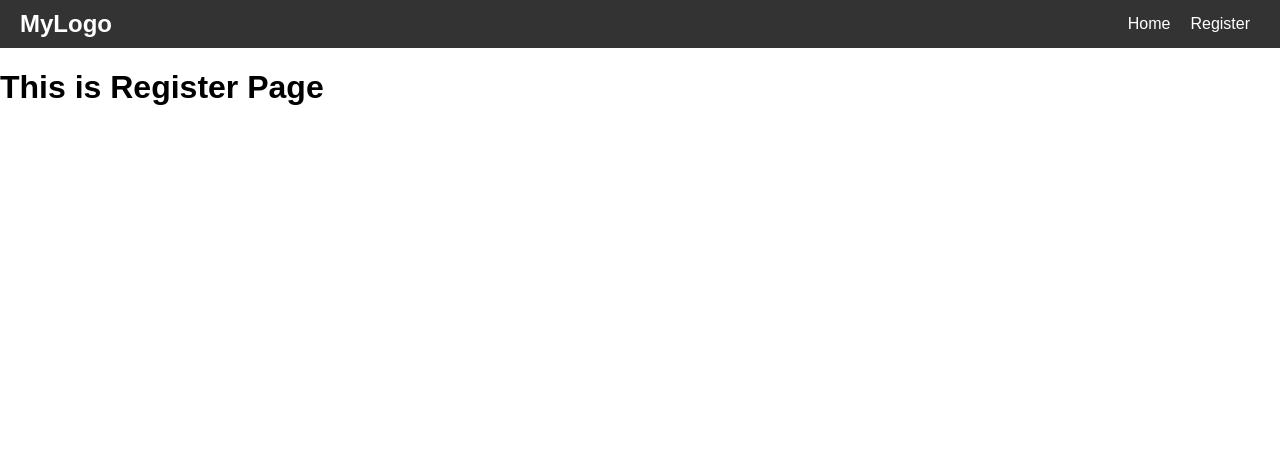
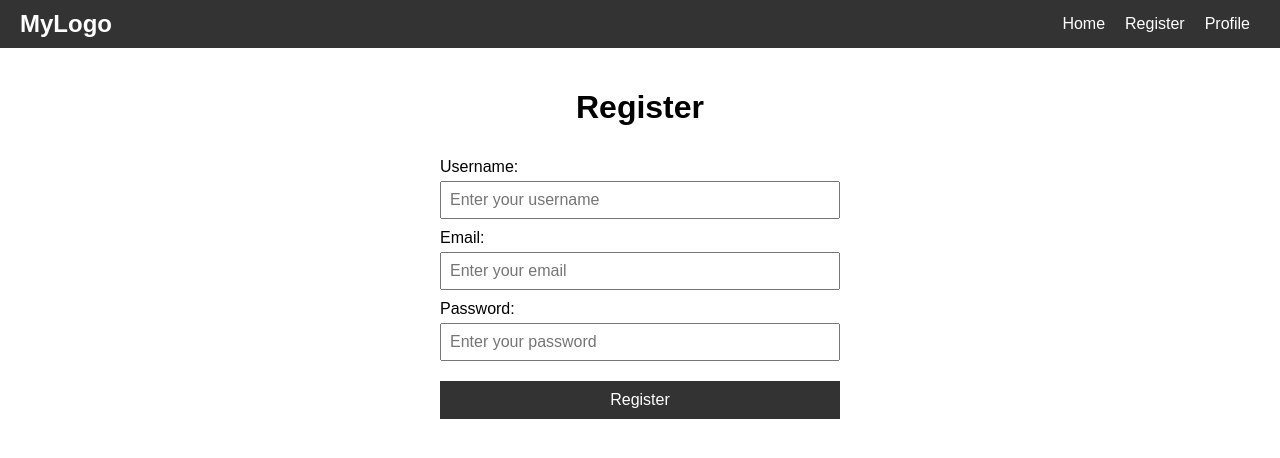
Before and after one commit to Mariuskvaal/apt-testing, a React (Create React App) app in the folder api-testing/: page /Register in a window 1280 px wide. Shown: the top 458 px of the page. Built offline with nearby package versions, Linux system fonts and the light colour scheme.

Commit message:
fixing home and register

```diff
--- a/api-testing/package.json
+++ b/api-testing/package.json
@@ -6,6 +6,7 @@
     "@testing-library/jest-dom": "^5.17.0",
     "@testing-library/react": "^13.4.0",
     "@testing-library/user-event": "^13.5.0",
+    "axios": "^1.7.8",
     "react": "^18.3.1",
     "react-dom": "^18.3.1",
     "react-router-dom": "^7.0.1",
--- a/api-testing/src/App.js
+++ b/api-testing/src/App.js
@@ -2,6 +2,7 @@ import React from 'react';
 import { BrowserRouter as Router, Routes, Route } from "react-router-dom";
 import Home from "./pages/Home/Home";
 import Register from "./pages/Register/Register"
+import Profile from "./pages/Profile/Profile"
 
 
 function App() {
@@ -10,6 +11,7 @@ function App() {
     <Routes>
       <Route path="/" element={<Home />} />
       <Route path="Register" element={<Register />} />
+      <Route path="Profile" element={<Profile />} />
     </Routes>
     </Router>
   );
--- a/api-testing/src/pages/Home/Home.jsx
+++ b/api-testing/src/pages/Home/Home.jsx
@@ -19,6 +19,7 @@ return (
         <ul className={`navbar-links ${isMenuOpen ? "active" : ""}`}>
           <li><Link to="/">Home</Link></li>
           <li><Link to="/Register">Register</Link></li>
+          <li><Link to="/Profile">Profile</Link></li>
         </ul>
       </nav>
 
--- a/api-testing/src/pages/Profile/Profile.jsx
+++ b/api-testing/src/pages/Profile/Profile.jsx
@@ -0,0 +1,18 @@
+import React, { useState } from "react";
+
+function Counter() {
+  const [count, setCount] = useState(0); // Initialize state with 0
+
+  const increment = () => {
+    setCount(count + 1); // Update state by adding 1
+  };
+
+  return (
+    <div>
+      <p>You clicked {count} times</p>
+      <button onClick={increment}>Click me</button>
+    </div>
+  );
+}
+
+export default Counter;
--- a/api-testing/src/pages/Register/Register.css
+++ b/api-testing/src/pages/Register/Register.css
@@ -0,0 +1,41 @@
+.register-page {
+    max-width: 400px;
+    margin: 0 auto;
+    padding: 20px;
+    text-align: center;
+  }
+
+  .register-form {
+    display: flex;
+    flex-direction: column;
+  }
+
+  .register-form label {
+    margin-top: 10px;
+    text-align: left;
+  }
+
+  .register-form input {
+    margin-top: 5px;
+    padding: 8px;
+    font-size: 1rem;
+  }
+
+  .register-form button {
+    margin-top: 20px;
+    padding: 10px;
+    font-size: 1rem;
+    background-color: #333;
+    color: white;
+    border: none;
+    cursor: pointer;
+  }
+
+  .register-form button:hover {
+    background-color: #555;
+  }
+
+  .message {
+    margin-top: 20px;
+    font-weight: bold;
+  }
--- a/api-testing/src/pages/Register/Register.jsx
+++ b/api-testing/src/pages/Register/Register.jsx
@@ -1,29 +1,126 @@
 import React, { useState } from "react";
 import { Link } from "react-router-dom";
+import axios from "axios";
 import "./Register.css";
 
 const Register = () => {
+  // State for navigation menu toggle
+  const [isMenuOpen, setIsMenuOpen] = useState(false);
 
-const [isMenuOpen, setIsMenuOpen] = useState(false);
+  // State for form data
+  const [formData, setFormData] = useState({
+    username: "",
+    email: "",
+    password: "",
+  });
 
-const toggleMenu = () => {
+  // State for success/error messages
+  const [message, setMessage] = useState("");
+
+  // Toggle navigation menu
+  const toggleMenu = () => {
     setIsMenuOpen(!isMenuOpen);
-};
-return (
+  };
+
+  // Handle input changes
+  const handleChange = (e) => {
+    const { name, value } = e.target;
+    setFormData({ ...formData, [name]: value }); // Update specific form input
+  };
+
+  // Handle form submission
+  const handleSubmit = async (e) => {
+    e.preventDefault(); // Prevent default form submission
+    setMessage(""); // Clear previous messages
+
+    try {
+      const response = await axios.post(
+        "https://v2.api.noroff.dev/auth/register",
+        formData,
+        {
+          headers: {
+            "Content-Type": "application/json",
+          },
+        }
+      );
+      // Handle success
+      setMessage("Registration successful!");
+      console.log("Response:", response.data);
+    } catch (error) {
+      // Handle error
+      setMessage("Registration failed. Please try again.");
+      console.error("Error:", error);
+    }
+  };
+
+  return (
     <div>
+      {/* Navigation Bar */}
       <nav className="navbar">
         <div className="navbar-logo">MyLogo</div>
         <button className="navbar-toggle" onClick={toggleMenu}>
           {isMenuOpen ? "X" : "☰"}
         </button>
         <ul className={`navbar-links ${isMenuOpen ? "active" : ""}`}>
-          <li><Link to="/">Home</Link></li>
-          <li><Link to="/Register">Register</Link></li>
+          <li>
+            <Link to="/">Home</Link>
+          </li>
+          <li>
+            <Link to="/Register">Register</Link>
+          </li>
+          <li>
+            <Link to="/Profile">Profile</Link>
+          </li>
         </ul>
       </nav>
-    <div className="h1">
-        <h1> This is Register Page </h1>
-    </div>
+
+      {/* Form Section */}
+      <div className="register-page">
+        <h1>Register</h1>
+        <form className="register-form" onSubmit={handleSubmit}>
+          {/* Username Input */}
+          <label htmlFor="username">Username:</label>
+          <input
+            type="text"
+            id="username"
+            name="username"
+            value={formData.username}
+            onChange={handleChange}
+            placeholder="Enter your username"
+            required
+          />
+
+          {/* Email Input */}
+          <label htmlFor="email">Email:</label>
+          <input
+            type="email"
+            id="email"
+            name="email"
+            value={formData.email}
+            onChange={handleChange}
+            placeholder="Enter your email"
+            required
+          />
+
+          {/* Password Input */}
+          <label htmlFor="password">Password:</label>
+          <input
+            type="password"
+            id="password"
+            name="password"
+            value={formData.password}
+            onChange={handleChange}
+            placeholder="Enter your password"
+            required
+          />
+
+          {/* Submit Button */}
+          <button type="submit">Register</button>
+        </form>
+
+        {/* Success/Error Message */}
+        {message && <p className="message">{message}</p>}
+      </div>
     </div>
   );
 };
```
Also changed, not shown: 1 other file (tests, documents, lock files or other folders).
